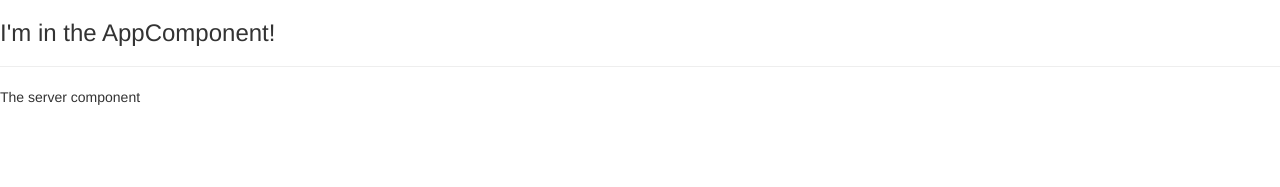
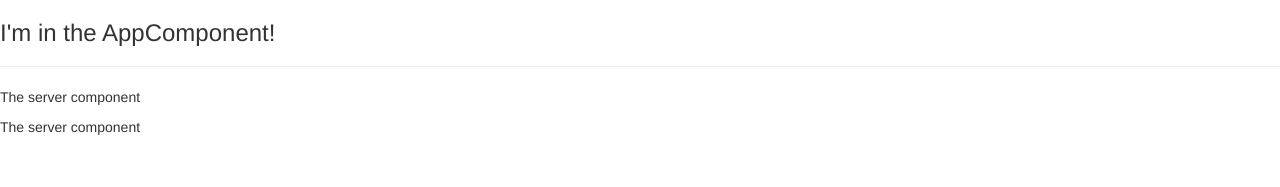
Before and after one commit to PatrickBoyn/working-angular-basics-project, an Angular app: page / in a window 1280 px wide. Shown: the top 187 px of the page. Built offline with nearby package versions, Linux system fonts and the light colour scheme.

Commit message:
Changed the tag.

```diff
--- a/src/app/app.component.html
+++ b/src/app/app.component.html
@@ -1,3 +1,3 @@
 <h3>I'm in the AppComponent!</h3>
 <hr />
-<app-server></app-server>
+<app-servers></app-servers>
```
